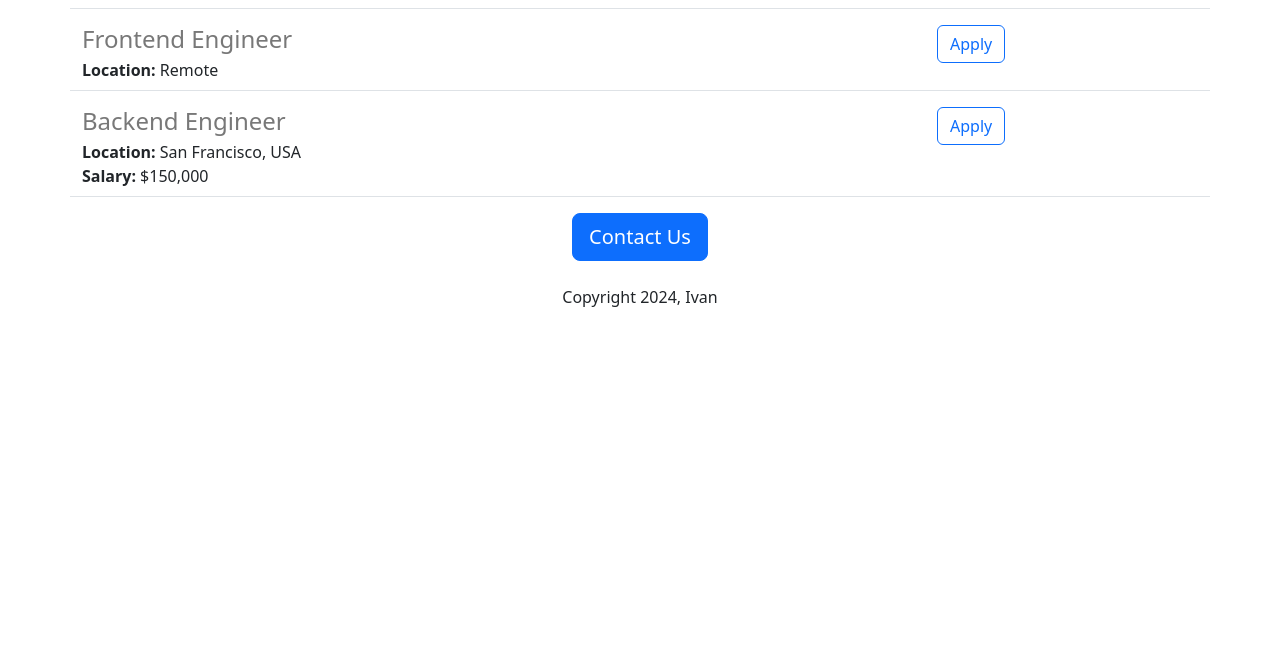
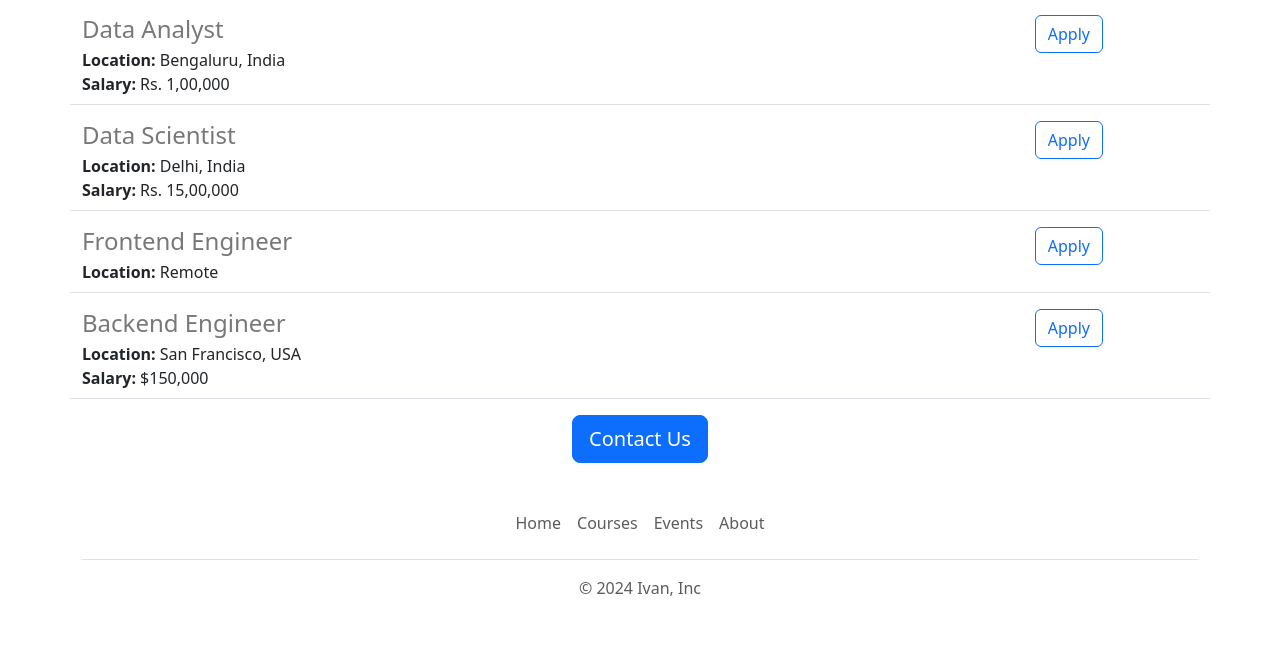
Before and after one commit to Lugo1222/ivan-careers-website, a Flask app: page / in a window 1280 px wide. Shown: the part 887-1543 px from the top of the page. Before the commit the page ends 1194 px from the top, so only its background shows below. Run offline with Flask 3, Linux system fonts and the light colour scheme.

Commit message:
functional and aesthetic improvements

```diff
--- /dev/null
+++ b/templates/footer.html
@@ -0,0 +1,11 @@
+<div class="container">
+  <footer class="py-3 my-4">
+    <ul class="nav justify-content-center border-bottom pb-3 mb-3">
+      <li class="nav-item"><a href="https://www.jovian.ai" class="nav-link px-2 text-body-secondary">Home</a></li>
+      <li class="nav-item"><a href="https://wwww.jovian.ai/learn" class="nav-link px-2 text-body-secondary">Courses</a></li>
+      <li class="nav-item"><a href="https://www.jovian.ai/events" class="nav-link px-2 text-body-secondary">Events</a></li>
+      <li class="nav-item"><a href="https://www.jovian.ai/about" class="nav-link px-2 text-body-secondary">About</a></li>
+    </ul>
+    <p class="text-center text-body-secondary">&copy; 2024 Ivan, Inc</p>
+  </footer>
+</div>
--- a/templates/home.html
+++ b/templates/home.html
@@ -10,17 +10,26 @@
         height: 360px;
         width: 100%;
         object-fit: cover;
+        margin-bottom: 16px;
       }
     </style>
   </head>
   <body>
+    {% include 'nav.html' %}
+    <img class="img-fluid" id="banner" src="https://ae33e565-fbf3-4855-900b-234bd67a29cf-00-3ree9vw8stuap.picard.replit.dev/static/banner.jpg">
     <div class="container">
     <h1 class="text-center mt-2 mb-4">{{company_name}} Careers</h1>
-    <img class="img-fluid" id="banner" src="https://ae33e565-fbf3-4855-900b-234bd67a29cf-00-3ree9vw8stuap.picard.replit.dev/static/banner.jpg">
-    <h2 class="text-center mt-2 mb-4">About Ivan Careers</h2>
+      <div class="row" style="margin-bottom:16px">
+        <div class="col-md-6">
     <p class="lead">
       Lorem ipsum odor amet, consectetuer adipiscing elit. Pharetra ligula imperdiet nulla tristique faucibus platea enim. Metus vehicula enim eros litora eleifend suscipit ullamcorper. Nam tellus ultricies mollis sollicitudin placerat. Fringilla facilisi sed nam consectetur maximus ridiculus id, quam feugiat. Erat id nascetur arcu; vitae suscipit suspendisse elementum bibendum.
     </p>
+        </div>
+          <div class="d-none d-md-block col-md-6">
+        <img src="/static/working.jpg"
+          style="height:320px;border-radius:4px">
+          </div>
+      </div>
     <h2 class="text-center">Open Positions</h2>
     <p>
       {% for job in jobs %}
@@ -29,8 +38,8 @@
     </p>
     <div class="text-center">
     <button class="btn btn-primary btn-lg">Contact Us</button>
-      <p class="mt-4">Copyright 2024, Ivan</p>
     </div>
     </div>
+    {% include 'footer.html' %}
   </body>
 </html>
--- a/templates/jobitem.html
+++ b/templates/jobitem.html
@@ -10,8 +10,8 @@
       </div>
     {% endif %}
   </div>
-  <div class="col-3">
-  <button type="button" class="btn btn-outline-primary">Apply</button>
+  <div class="col-2 padding-right:16px">
+    <a href="mailto:hello@jovian.ai?subject=Application for {{job['title']}}" type="button" class="btn btn-outline-primary float-end align-middle">Apply</a>
   </div>
 
 </div>
--- /dev/null
+++ b/templates/nav.html
@@ -0,0 +1,9 @@
+<nav class="navbar shadow-sm fixed-top bg-white">
+  <div class="container-fluid">
+    <a class="navbar-brand" href="#">
+      <img src="/static/bootstrap-logo.svg" alt="Logo" width="30" height="24" class="d-inline-block align-text-top">
+      Ivan
+    </a>
+  </div>
+</nav>
+<div style="height:56px"></div>
```
Also changed, not shown: static/bootstrap-logo.svg (added), 1 other file.
